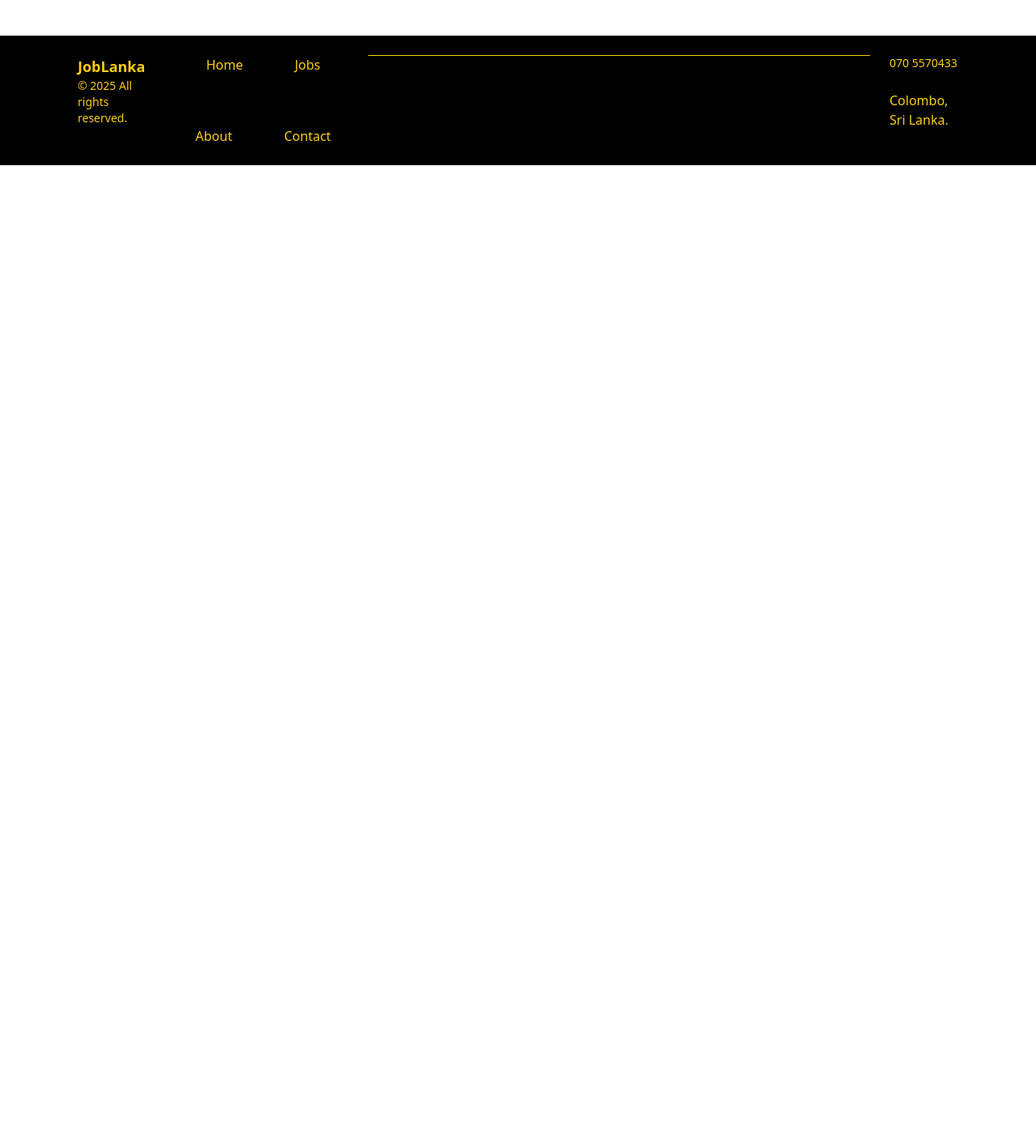
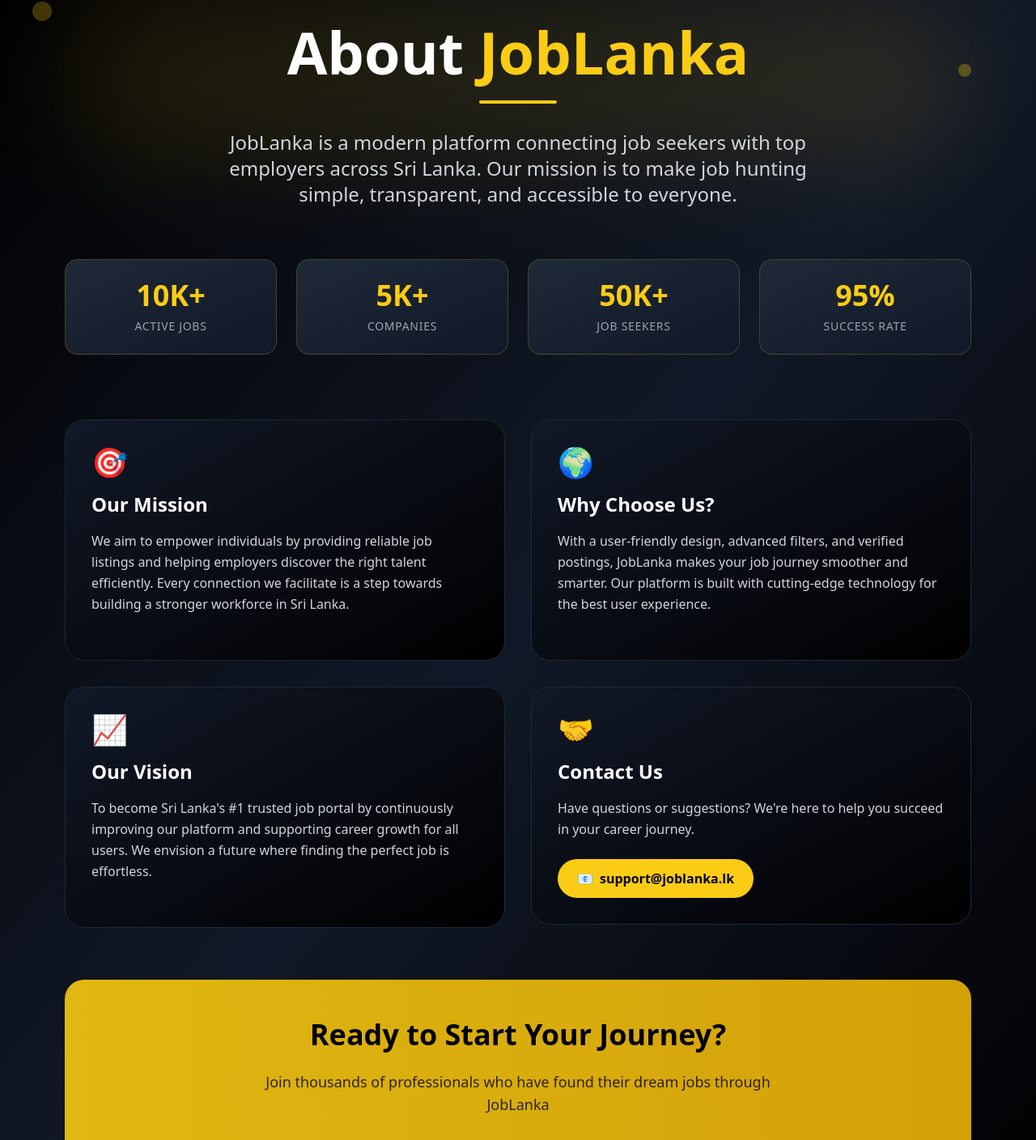
Before and after one commit to dlshn/JobLanka, a React (Create React App) app in the folder front-end/: page /about in a window 1280 px wide. Shown: the part 78-1486 px from the top of the page at 81% size. Before the commit the page ends 800 px from the top, so only its background shows below. Built offline with nearby package versions, Linux system fonts and the light colour scheme.

Commit message:
About page complete

```diff
--- a/front-end/src/Components/Footer.jsx
+++ b/front-end/src/Components/Footer.jsx
@@ -20,9 +20,10 @@ const Footer = () => {
           <Link to="/about" className="hover:underline">About</Link>
           <Link to="/contact" className="hover:underline">Contact</Link>
         </div>
-        <hr className="border-t border-yellow-400 w-full" />
+
         {/* Right Side: Note */}
         <div className="md:gap-6 sm: flex flex-col items-center md:items-start">
+        <hr className="border-t border-yellow-400 w-full mb-2 mt-0 block md:hidden" />
           <p className="text-sm font-sm">070 5570433</p>
           <p>Colombo, Sri Lanka.</p>
         </div>
--- a/front-end/src/Components/Navbar.jsx
+++ b/front-end/src/Components/Navbar.jsx
@@ -37,23 +37,54 @@ const Navbar = () => {
         </div>
 
         {isOpen && (
-          <div className="absolute top-16 left-0 w-full bg-yellow-400 shadow-lg z-10">
+          <div className="absolute top-16 left-0 w-full bg-yellow-400 shadow-lg z-50 border-t border-black/10">
             <div className="flex flex-col items-center space-y-4 p-4 font-bold">
-              <Link to="/" className="hover:underline" onClick={()=> setIsOpen(false)}>Home</Link>
-              <Link to="/jobs" className="hover:underline" onClick={()=> setIsOpen(false)}>Jobs</Link>
-              <Link to="/about" className="hover:underline" onClick={()=> setIsOpen(false)}>About</Link>
-              <Link to="/contact" className="hover:underline" onClick={()=> setIsOpen(false)}>Contact</Link>
-              <hr className="border-t border-black w-full" />
-              <Link to="/login" className="bg-black text-yellow-400 px-4 py-1 rounded hover:bg-gray-800" onClick={()=> setIsOpen(false)}>
+              <Link
+                to="/"
+                className="hover:underline hover:text-gray-800 transition-colors duration-200"
+                onClick={() => setIsOpen(false)}
+              >
+                Home
+              </Link>
+              <Link
+                to="/jobs"
+                className="hover:underline hover:text-gray-800 transition-colors duration-200"
+                onClick={() => setIsOpen(false)}
+              >
+                Jobs
+              </Link>
+              <Link
+                to="/about"
+                className="hover:underline hover:text-gray-800 transition-colors duration-200"
+                onClick={() => setIsOpen(false)}
+              >
+                About
+              </Link>
+              <Link
+                to="/contact"
+                className="hover:underline hover:text-gray-800 transition-colors duration-200"
+                onClick={() => setIsOpen(false)}
+              >
+                Contact
+              </Link>
+              <hr className="border-t border-black/20 w-full" />
+              <Link
+                to="/login"
+                className="bg-black text-yellow-400 px-4 py-2 rounded hover:bg-gray-800 transition-all duration-200 hover:shadow-md"
+                onClick={() => setIsOpen(false)}
+              >
                 Login
               </Link>
-              <Link to="/signup" className="border border-black px-4 py-1 rounded hover:bg-black hover:text-yellow-400" onClick={()=> setIsOpen(false)}>
+              <Link
+                to="/signup"
+                className="border border-black px-4 py-2 rounded hover:bg-black hover:text-yellow-400 transition-all duration-200 hover:shadow-md"
+                onClick={() => setIsOpen(false)}
+              >
                 Sign Up
               </Link>
             </div>
           </div>
-        )
-        }
+        )}
       </div>
     </nav>
   );
--- a/front-end/src/Pages/About.jsx
+++ b/front-end/src/Pages/About.jsx
@@ -1,9 +1,125 @@
-import React from 'react'
+import React from "react";
 
 const About = () => {
   return (
-    <div>About</div>
-  )
-}
+    <div className="min-h-screen bg-gradient-to-br from-black via-gray-900 to-black text-white px-6 py-12 md:px-20">
+      {/* Hero Section */}
+      <div className="max-w-6xl mx-auto">
+        <div className="text-center mb-16 relative">
+          <div className="absolute inset-0 bg-yellow-400 opacity-10 blur-3xl rounded-full transform -translate-y-12"></div>
+          <h1 className="text-5xl md:text-7xl font-black mb-6 relative z-10">
+            About <span className="text-yellow-400 inline-block transform hover:scale-110 transition-transform duration-300">JobLanka</span>
+          </h1>
+          <div className="w-24 h-1 bg-yellow-400 mx-auto mb-8 rounded-full"></div>
+          <p className="text-xl md:text-2xl text-gray-300 max-w-3xl mx-auto leading-relaxed relative z-10">
+            JobLanka is a modern platform connecting job seekers with top employers across Sri Lanka.
+            Our mission is to make job hunting simple, transparent, and accessible to everyone.
+          </p>
+        </div>
 
-export default About
+        {/* Stats Section */}
+        <div className="grid grid-cols-2 md:grid-cols-4 gap-6 mb-20">
+          {[
+            { number: "10K+", label: "Active Jobs" },
+            { number: "5K+", label: "Companies" },
+            { number: "50K+", label: "Job Seekers" },
+            { number: "95%", label: "Success Rate" }
+          ].map((stat, index) => (
+            <div key={index} className="text-center group">
+              <div className="bg-gradient-to-br from-gray-800 to-gray-900 border border-yellow-400/20 rounded-2xl p-6 hover:border-yellow-400/50 transition-all duration-300 hover:shadow-2xl hover:shadow-yellow-400/10 hover:scale-105">
+                <div className="text-3xl md:text-4xl font-bold text-yellow-400 mb-2">{stat.number}</div>
+                <div className="text-gray-400 text-sm uppercase tracking-wider">{stat.label}</div>
+              </div>
+            </div>
+          ))}
+        </div>
+
+        {/* Main Content Grid */}
+        <div className="grid gap-8 md:grid-cols-2 mb-16">
+          {[
+            {
+              icon: "🎯",
+              title: "Our Mission",
+              description: "We aim to empower individuals by providing reliable job listings and helping employers discover the right talent efficiently. Every connection we facilitate is a step towards building a stronger workforce in Sri Lanka."
+            },
+            {
+              icon: "🌍",
+              title: "Why Choose Us?",
+              description: "With a user-friendly design, advanced filters, and verified postings, JobLanka makes your job journey smoother and smarter. Our platform is built with cutting-edge technology for the best user experience."
+            },
+            {
+              icon: "📈",
+              title: "Our Vision",
+              description: "To become Sri Lanka's #1 trusted job portal by continuously improving our platform and supporting career growth for all users. We envision a future where finding the perfect job is effortless."
+            },
+            {
+              icon: "🤝",
+              title: "Contact Us",
+              description: "Have questions or suggestions? We're here to help you succeed in your career journey.",
+              contact: true
+            }
+          ].map((item, index) => (
+            <div key={index} className="group">
+              <div className="bg-gradient-to-br from-gray-900 to-black border border-gray-800 rounded-3xl p-8 hover:border-yellow-400/30 transition-all duration-500 hover:shadow-2xl hover:shadow-yellow-400/10 relative overflow-hidden">
+                {/* Background Glow Effect */}
+                <div className="absolute inset-0 bg-gradient-to-br from-yellow-400/5 to-transparent opacity-0 group-hover:opacity-100 transition-opacity duration-500"></div>
+
+                <div className="relative z-10">
+                  <div className="text-4xl mb-4 transform group-hover:scale-110 transition-transform duration-300">
+                    {item.icon}
+                  </div>
+                  <h2 className="text-2xl font-bold mb-4 text-white group-hover:text-yellow-400 transition-colors duration-300">
+                    {item.title}
+                  </h2>
+                  <p className="text-gray-300 leading-relaxed mb-6">
+                    {item.description}
+                  </p>
+
+                  {item.contact && (
+                    <div className="space-y-4">
+                      <a
+                        href="mailto:support@joblanka.lk"
+                        className="inline-flex items-center space-x-2 bg-yellow-400 text-black px-6 py-3 rounded-full font-semibold hover:bg-yellow-300 transition-all duration-300 hover:shadow-lg hover:shadow-yellow-400/30 transform hover:scale-105"
+                      >
+                        <span>📧</span>
+                        <span>support@joblanka.lk</span>
+                      </a>
+                    </div>
+                  )}
+                </div>
+              </div>
+            </div>
+          ))}
+        </div>
+
+        {/* Call to Action Section */}
+        <div className="text-center bg-gradient-to-r from-yellow-400 to-yellow-500 rounded-3xl p-12 relative overflow-hidden">
+          <div className="absolute inset-0 bg-black opacity-10"></div>
+          <div className="relative z-10">
+            <h2 className="text-3xl md:text-4xl font-bold text-black mb-6">
+              Ready to Start Your Journey?
+            </h2>
+            <p className="text-lg text-black/80 mb-8 max-w-2xl mx-auto">
+              Join thousands of professionals who have found their dream jobs through JobLanka
+            </p>
+            <div className="flex flex-col sm:flex-row gap-4 justify-center">
+              <button className="bg-black text-yellow-400 px-8 py-4 rounded-full font-semibold hover:bg-gray-900 transition-all duration-300 hover:shadow-lg transform hover:scale-105">
+                Find Jobs
+              </button>
+              <button className="border-2 border-black text-black px-8 py-4 rounded-full font-semibold hover:bg-black hover:text-yellow-400 transition-all duration-300 transform hover:scale-105">
+                Post a Job
+              </button>
+            </div>
+          </div>
+        </div>
+
+        {/* Floating Elements */}
+        <div className="fixed top-20 left-10 w-6 h-6 bg-yellow-400 rounded-full opacity-20 animate-pulse"></div>
+        <div className="fixed top-40 right-20 w-4 h-4 bg-yellow-400 rounded-full opacity-30 animate-bounce"></div>
+        <div className="fixed bottom-20 left-20 w-3 h-3 bg-yellow-400 rounded-full opacity-25 animate-ping"></div>
+      </div>
+    </div>
+  );
+};
+
+export default About;
```
